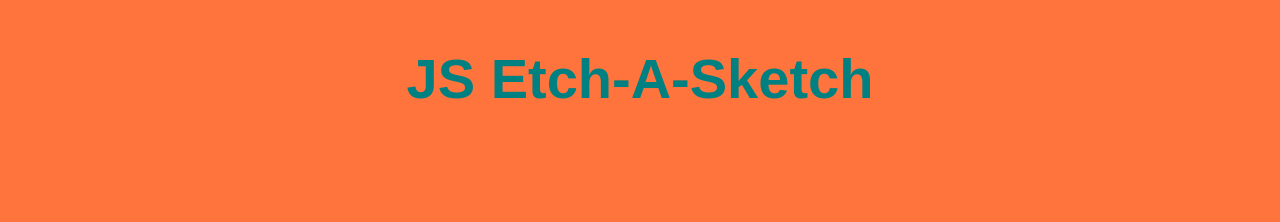
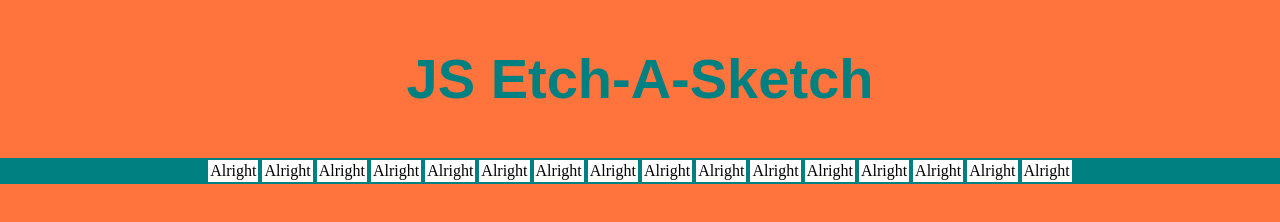
Before and after one commit to robint88/js-etch-a-sketch, a plain HTML site: page index.html in a window 1280 px wide. Drawn offline with nearby package versions, Linux system fonts and the light colour scheme.

Commit message:
Add jquery and JS scripts. Append 16 divs. Add colour change function on mouseenter.

```diff
--- a/index.html
+++ b/index.html
@@ -2,14 +2,16 @@
 <html>
 <head>
 	<title>JS-Etch-A-Sketch</title>
+	<script src="https://ajax.googleapis.com/ajax/libs/jquery/1.11.0/jquery.min.js"></script>
 	<link rel="stylesheet" type="text/css" href="style.css">
 </head>
 <body>
-	<div>
+	<div class="container">
 		<h2>JS Etch-A-Sketch</h2>
-		<div class="container">
+		<div class="squares">
 
 		</div>
 	</div>
+	<script type="text/javascript" src="scripts.js"></script>
 </body>
 </html>
--- /dev/null
+++ b/scripts.js
@@ -0,0 +1,11 @@
+$(document).ready(function(){
+
+	for(let i=0; i < 16; i++){
+		$('.squares').append('<div class="square">Alright</div>');
+	}
+	//Change square colour once hovered over
+	$('.square').on('mouseenter', function(){
+		$(this).addClass('changed');
+	});
+
+});
--- a/style.css
+++ b/style.css
@@ -16,7 +16,20 @@ h2	{
 
 }
 
-.container {
+.squares {
 	background: teal;
-	width: 100%;
+	margin: 0 auto;
+	text-align: center;
+
 }
+
+.square {
+	background: white;
+	display: inline-block;
+	margin: 2px;
+	padding: 2px;
+}
+
+.changed {
+	background: pink;
+}
```
